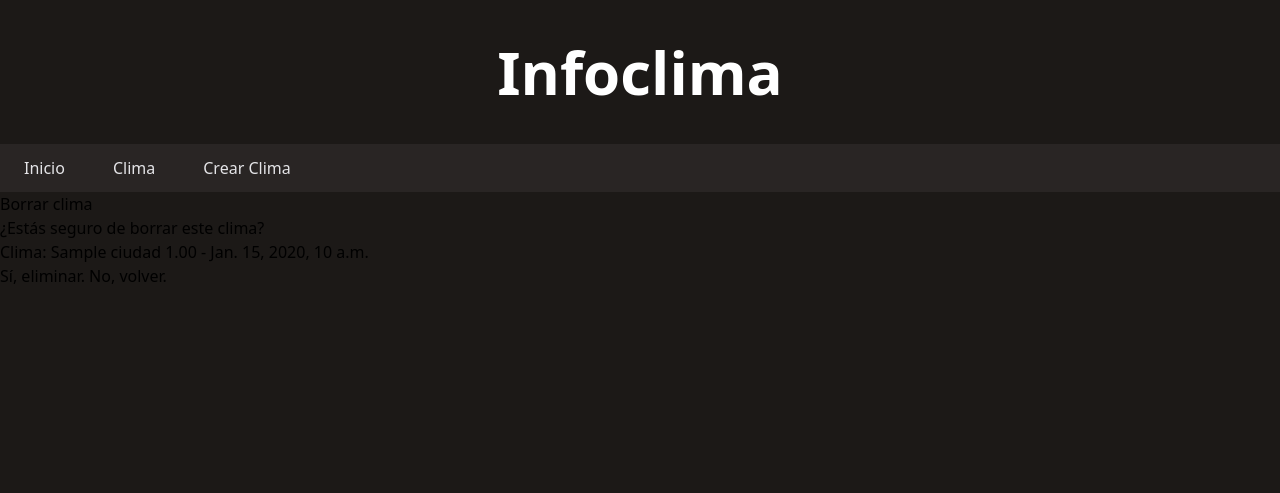
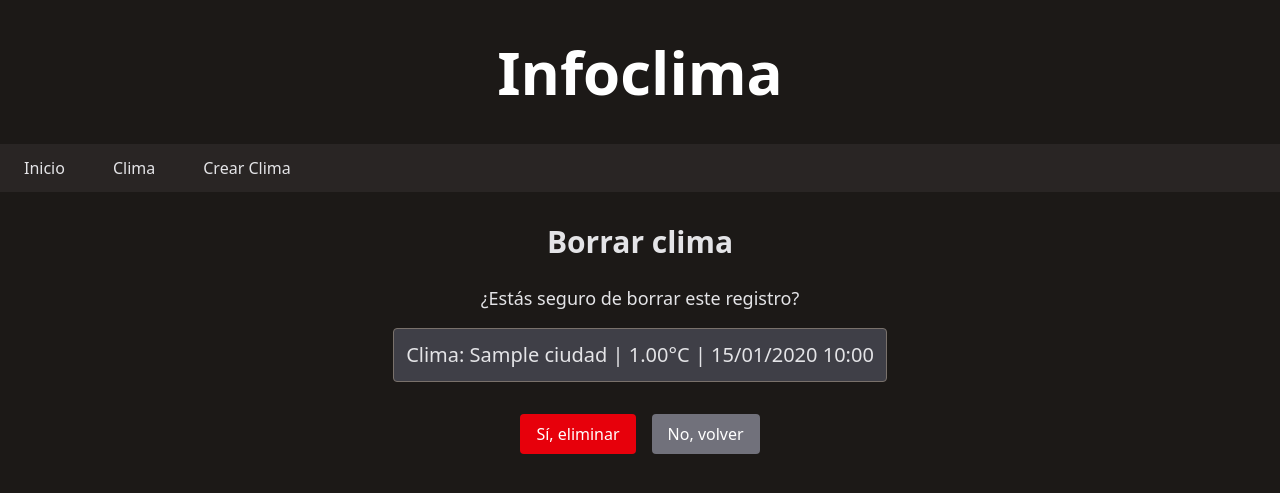
Before and after one commit to vcambria-ITEC/django-tp1, a Django app: page /eliminarclima/1/ in a window 1280 px wide. Shown: the top 493 px of the page. Run offline with Django 5.2, Linux system fonts and the light colour scheme; tables that the repository leaves empty hold one stand-in row (values such as "Sample post").

Commit message:
Agregando botones de editar y eliminar en la tabla de climas. modificando templates editar_clima y borrar_clima

```diff
--- a/practico1/templates/practico1/borrar_clima.html
+++ b/practico1/templates/practico1/borrar_clima.html
@@ -4,22 +4,29 @@
 Borrar Clima
 {% endblock %}
 
-{%block body%}
+{% block body %}
+<main class="w-full flex flex-col items-center justify-start py-8 text-zinc-200">
+    <h1 class="text-3xl font-semibold mb-6">Borrar clima</h1>
 
-<h1>Borrar clima</h1>
-<form method="post">
+    <form method="post" class="flex flex-col items-center gap-4">
+        {% csrf_token %}
 
-    {% csrf_token %}
+        <div class="text-lg">¿Estás seguro de borrar este registro?</div>
 
-    <div>¿Estás seguro de borrar este clima?</div>
-    <h3>
-        Clima: {{ clima.ciudad.nombre_ciudad }} {{ clima.temperatura }} - {{ clima.fecha_y_hora }}
-    </h3>
+        <h3 class="text-xl font-medium bg-zinc-700 p-3 rounded border border-stone-500">
+            Clima: {{ clima.ciudad.nombre_ciudad }} | {{ clima.temperatura }}°C | {{ clima.fecha_y_hora|date:"d/m/Y H:i" }}
+        </h3>
 
-    <button type="submit"> Sí, eliminar. </button>
-    <a href="{% url 'clima' %}">No, volver.</a>
+        <div class="flex gap-4 mt-4">
 
-</form>
+            <button type="submit" class="bg-red-600 hover:bg-red-500 text-white py-2 px-4 rounded">
+                Sí, eliminar
+            </button>
 
-
-{%endblock%}
+            <a href="{% url 'clima' %}" class="bg-zinc-500 hover:bg-zinc-400 text-white py-2 px-4 rounded">
+                No, volver
+            </a>
+        </div>
+    </form>
+</main>
+{% endblock %}
--- a/practico1/views.py
+++ b/practico1/views.py
@@ -6,7 +6,7 @@ def bienvenida(request):
     return render(request, 'practico1/index.html')
 
 def clima(request):
-    climas = Clima.objects.all().order_by('-fecha_y_hora')
+    climas = Clima.objects.filter(activo=True).order_by('-fecha_y_hora')
     context = {
         'climas': climas
     }
@@ -25,7 +25,7 @@ def crear_clima(request):
 
 def editar_clima(request, id):
 
-    clima = get_object_or_404(CLima, id=id)
+    clima = get_object_or_404(Clima, id=id)
 
     if request.method == "POST":
         form = ClimaForm(request.POST, instance=clima)
@@ -33,7 +33,7 @@ def editar_clima(request, id):
             form.save()
             return redirect("clima")
     else:
-        form = CLimaForm(instance=clima)
+        form = ClimaForm(instance=clima)
 
     return render(request, "practico1/editar_clima.html", {"form": form})
 
```
Also changed, not shown: practico1/templates/practico1/clima.html (+13 -1 lines), practico1/templates/practico1/editar_clima.html (+14 -10 lines).
